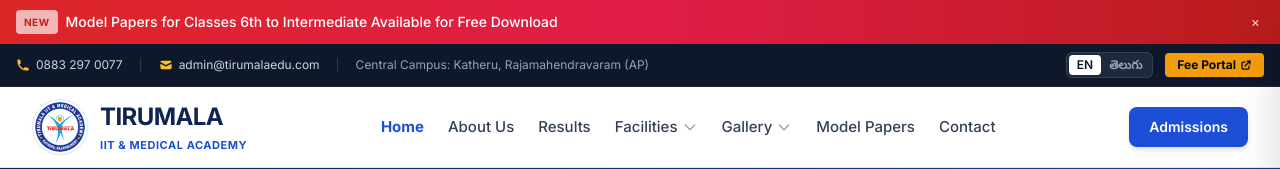
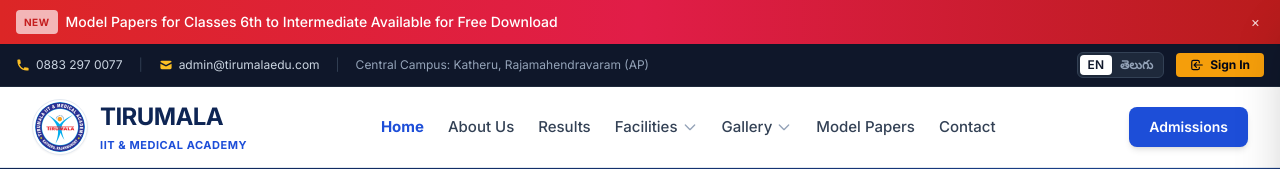
Before and after one commit to Arjun-koineni/tirmula-colleges, a PHP site: page /index.php in a window 1280 px wide. Shown: the top 169 px of the page. Run offline with PHP 8.4, Linux system fonts and the light colour scheme; data comes from the database, SQL or seed files in the repository; some libraries are stand-ins or nearby versions.

Commit message:
feat: Remove staff admin options and replace with Student/Parent Sign In

```diff
--- a/includes/footer.php
+++ b/includes/footer.php
@@ -196,9 +196,9 @@
               <p class="text-slate-300 mt-0.5"><?php echo INSTITUTE_ADDRESS; ?></p>
             </div>
             <div class="pt-3">
-              <a href="/admin/login.php" class="inline-flex items-center gap-1.5 text-xs bg-slate-800 hover:bg-slate-700 text-slate-200 px-3 py-1.5 rounded border border-slate-700 transition">
+              <a href="<?php echo FEE_PORTAL_URL; ?>" target="_blank" rel="noopener noreferrer" class="inline-flex items-center gap-1.5 text-xs bg-slate-800 hover:bg-slate-700 text-slate-200 px-3.5 py-1.5 rounded border border-slate-700 transition">
                 <svg class="w-3.5 h-3.5 text-amber-400" fill="none" stroke="currentColor" viewBox="0 0 24 24"><path stroke-linecap="round" stroke-linejoin="round" stroke-width="2" d="M12 15v2m-6 4h12a2 2 0 002-2v-6a2 2 0 00-2-2H6a2 2 0 00-2 2v6a2 2 0 002 2zm10-10V7a4 4 0 00-8 0v4h8z"/></svg>
-                <span>Staff Admin Portal</span>
+                <span>Student & Parent Sign In</span>
               </a>
             </div>
           </div>
@@ -214,7 +214,7 @@
           <span>•</span>
           <a href="/admissions.php" class="hover:text-slate-300 transition">Admissions</a>
           <span>•</span>
-          <a href="/admin/login.php" class="hover:text-slate-300 transition">Staff Login</a>
+          <a href="<?php echo FEE_PORTAL_URL; ?>" target="_blank" class="hover:text-slate-300 transition">Sign In</a>
         </div>
       </div>
 
--- a/includes/header.php
+++ b/includes/header.php
@@ -110,9 +110,9 @@ $metaDesc = isset($metaDesc) ? $metaDesc : "Tirumala IIT & Medical Academy - Pre
           <button type="button" data-lang="te" class="lang-toggle-btn px-2 py-0.5 text-xs font-semibold rounded transition text-slate-400 hover:text-white">తెలుగు</button>
         </div>
 
-        <a href="<?php echo FEE_PORTAL_URL; ?>" target="_blank" rel="noopener noreferrer" class="bg-amber-500 hover:bg-amber-600 text-slate-950 font-bold px-3 py-1 rounded text-xs transition flex items-center gap-1 shadow-sm">
-          <span>Fee Portal</span>
-          <svg class="w-3 h-3" fill="none" stroke="currentColor" viewBox="0 0 24 24"><path stroke-linecap="round" stroke-linejoin="round" stroke-width="2.5" d="M10 6H6a2 2 0 00-2 2v10a2 2 0 002 2h10a2 2 0 002-2v-4M14 4h6m0 0v6m0-6L10 14"/></svg>
+        <a href="<?php echo FEE_PORTAL_URL; ?>" target="_blank" rel="noopener noreferrer" class="bg-amber-500 hover:bg-amber-600 text-slate-950 font-bold px-3.5 py-1 rounded text-xs transition flex items-center gap-1.5 shadow-sm">
+          <svg class="w-3.5 h-3.5" fill="none" stroke="currentColor" viewBox="0 0 24 24"><path stroke-linecap="round" stroke-linejoin="round" stroke-width="2" d="M11 16l-4-4m0 0l4-4m-4 4h14m-5 4v1a3 3 0 01-3 3H6a3 3 0 01-3-3V7a3 3 0 013-3h7a3 3 0 013 3v1"/></svg>
+          <span>Sign In</span>
         </a>
       </div>
     </div>
```
